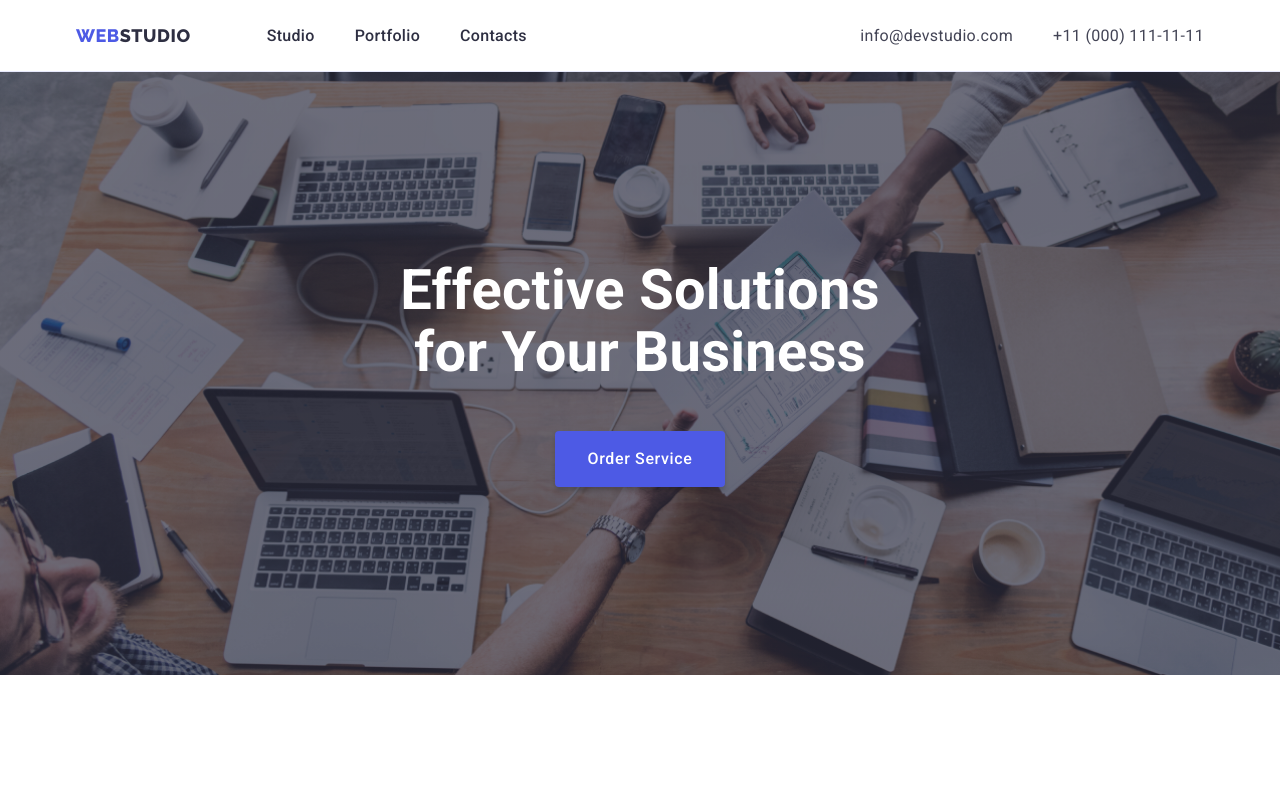
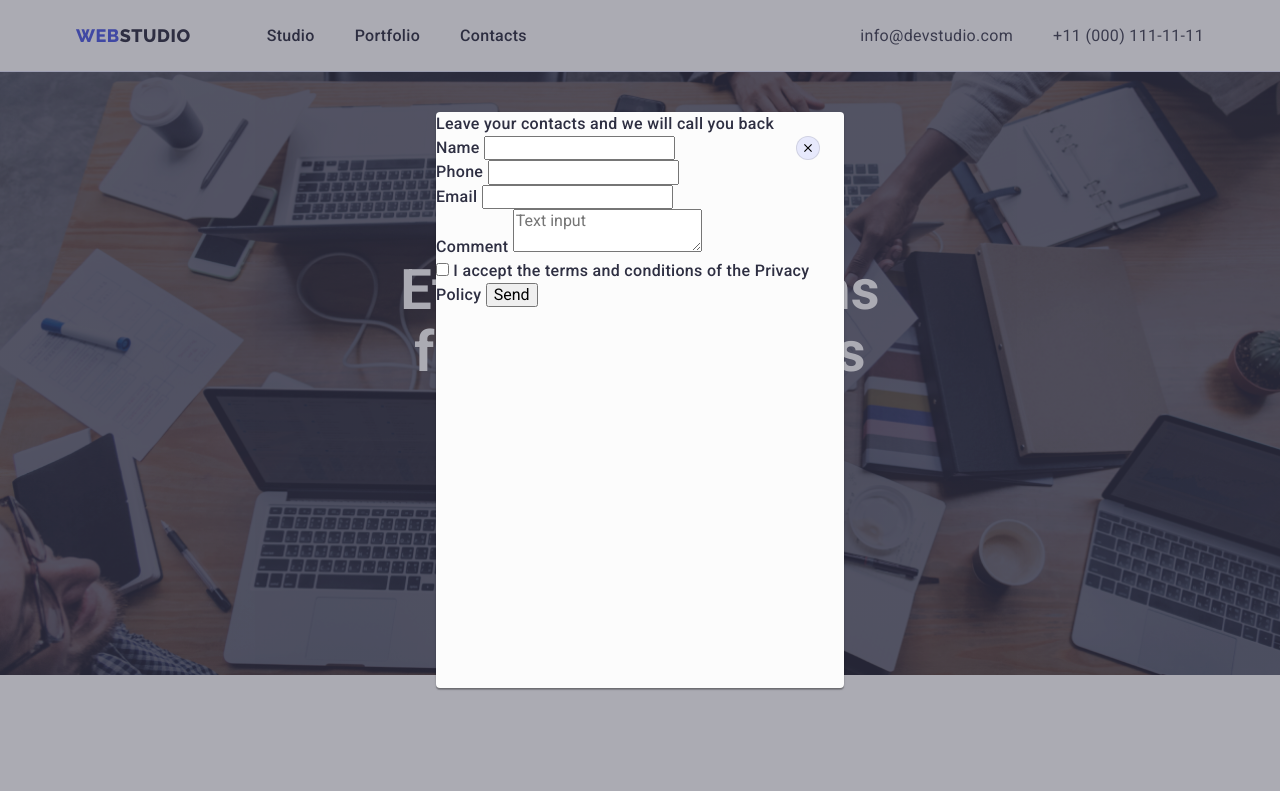
Before and after one commit to Margo-Katsan/goit-markup-hw-06, a plain HTML site: page index.html in a window 1280 px wide. Shown: the top 791 px of the page. Drawn offline with nearby package versions, Linux system fonts and the light colour scheme.

Commit message:
Update index.html

```diff
--- a/index.html
+++ b/index.html
@@ -368,13 +368,37 @@
 
     </footer>
 
-    <div class="backdrop is-hidden" data-modal>
+    <div class="backdrop" data-modal>
         <div class="modal">
             <button type="button" class="modal-close-btn" data-modal-close>
                 <svg class="modal-close-btn-icon" width="8" viewBox="0 0 8 8">
                     <use href="./images/icons.svg#close-modal"></use>
                 </svg>
             </button>
+            <p>Leave your contacts and we will call you back</p>
+            <form class="modal-form">
+                <span class="modal-form-input-desc">Name</span>
+                <label for="" class="modal-form-field"></label>
+                <input type="text" name="user_name" class="modal-form-input">
+            </form>
+            <form class="modal-form">
+                <span class="modal-form-input-desc">Phone</span>
+                <label for="" class="modal-form-field"></label>
+                <input type="tel" name="user_phone" class="modal-form-input">
+            </form>
+            <form class="modal-form">
+                <span class="modal-form-input-desc">Email</span>
+                <label for="" class="modal-form-field"></label>
+                <input type="email" name="user_email" class="modal-form-input">
+            </form>
+            <form class="modal-form">
+                <span class="modal-form-input-desc">Comment</span>
+                <label for="" class="modal-form-field"></label>
+                <textarea name="user_comment" class="modal-form-comment" placeholder="Text input"></textarea>
+            </form>
+            <input id="user-policy" type="checkbox" name="user_policy" class="modal-form-check">
+            <label for="user-policy" class="modal-form-check-desc">I accept the terms and conditions of the <a>Privacy Policy</a></label>
+            <button type="submit" class="modal-form-submit">Send</button>
         </div>
     </div>
     <script src="./js/modal.js"></script>
```
